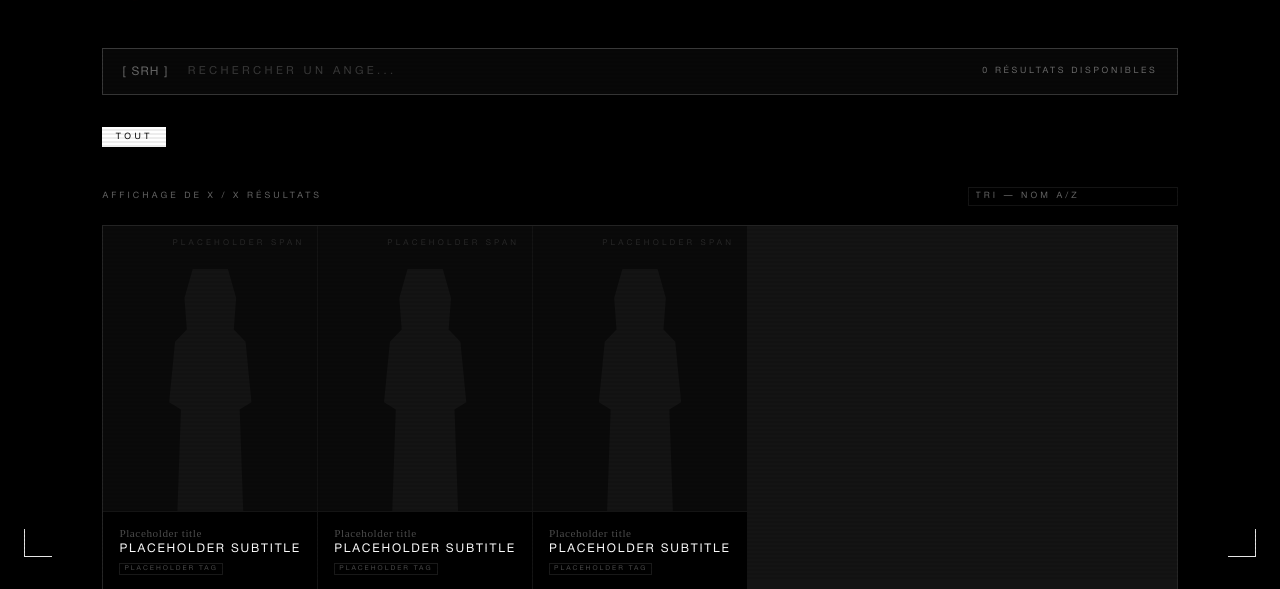
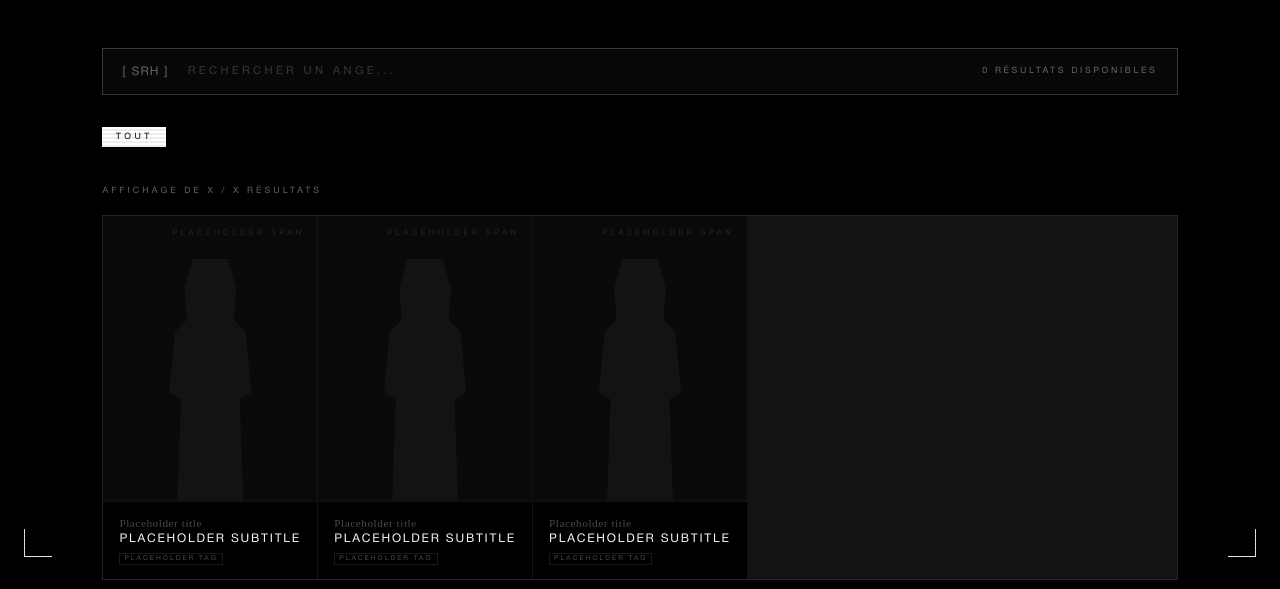
Before and after one commit to NobleExecutor/SAE203, a PHP site: page /angels.php in a window 1280 px wide. Shown: the part 219-808 px from the top of the page. Run offline with PHP 8.4, Linux system fonts and the light colour scheme; data that the repository does not hold is empty.

Commit message:
Removed sorting filters

```diff
--- a/view/view-angels.php
+++ b/view/view-angels.php
@@ -69,11 +69,6 @@
     <!-- Results meta -->
     <div class="results-meta">
       <span>Affichage de x / x résultats</span>
-      <select class="sort-select">
-        <option>Tri — Nom A/Z</option>
-        <option>Tri — Nom Z/A</option>
-        <option>Tri — Ordre d'apparition</option>
-      </select>
     </div>
 
     <!-- Placeholder, à changer -->
--- a/view/view-characters.php
+++ b/view/view-characters.php
@@ -81,11 +81,6 @@
     <!-- Results meta -->
     <div class="results-meta">
       <span>Affichage de x / x résultats</span>
-      <select class="sort-select">
-        <option>Tri — Nom A/Z</option>
-        <option>Tri — Nom Z/A</option>
-        <option>Tri — Affiliation</option>
-      </select>
     </div>
 
     <!-- Placeholder, à changer -->
--- a/view/view-episodes.php
+++ b/view/view-episodes.php
@@ -77,10 +77,6 @@
     <!-- Results meta -->
     <div class="results-meta">
       <span>Affichage de x / x résultats</span>
-      <select class="sort-select">
-        <option>Sort — Name A/Z</option>
-        <option>Sort — Name Z/A</option>
-      </select>
     </div>
 
     <!-- Placeholder, à changer -->
--- a/view/view-units.php
+++ b/view/view-units.php
@@ -80,11 +80,6 @@
     <!-- Results meta -->
     <div class="results-meta">
       <span>Affichage de x / x résultats</span>
-      <select class="sort-select">
-        <option>Tri — Nom A/Z</option>
-        <option>Tri — Nom Z/A</option>
-        <option>Tri — N. Unité</option>
-      </select>
     </div>
 
     <!-- Placeholder, à changer -->
```
